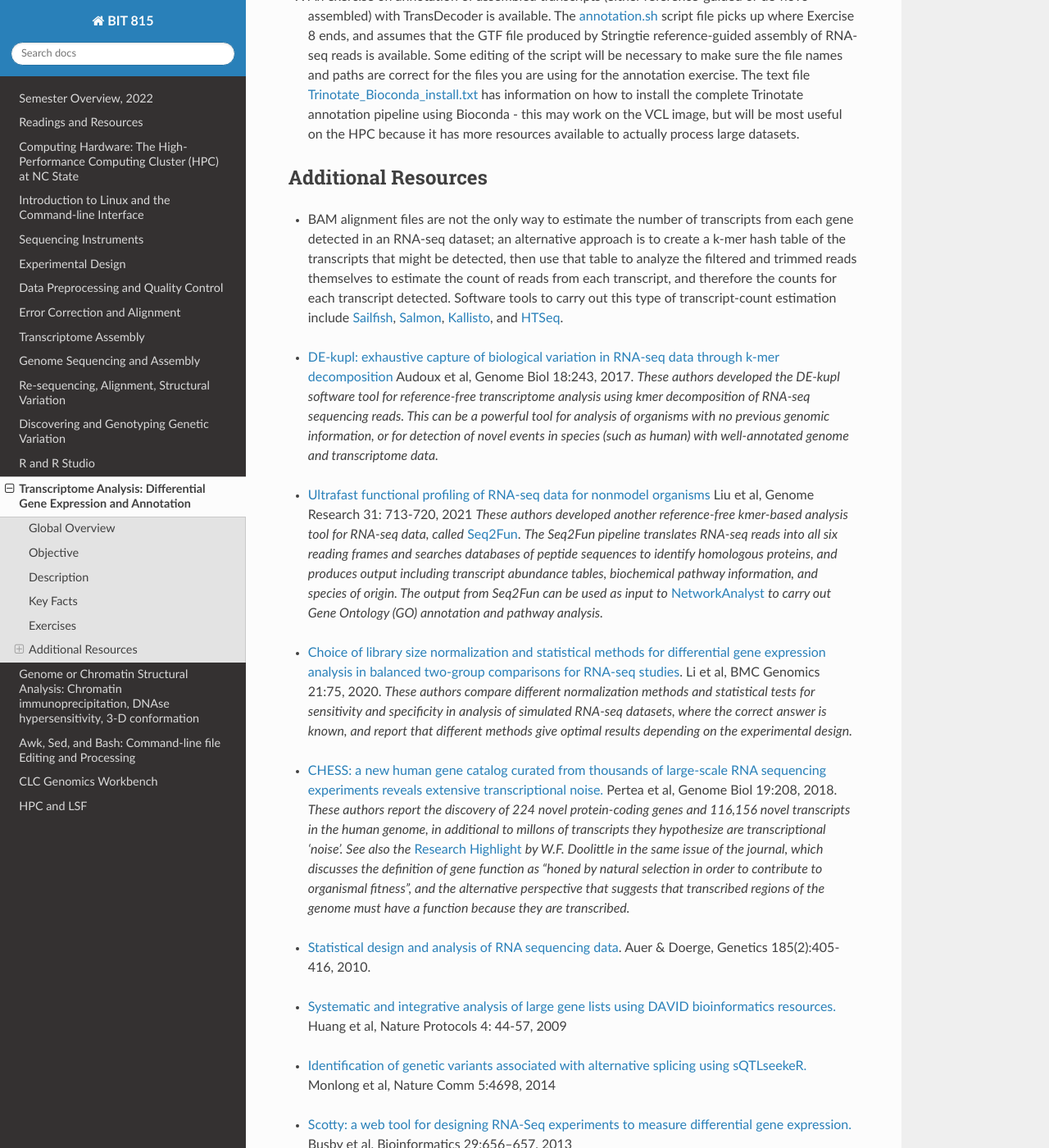
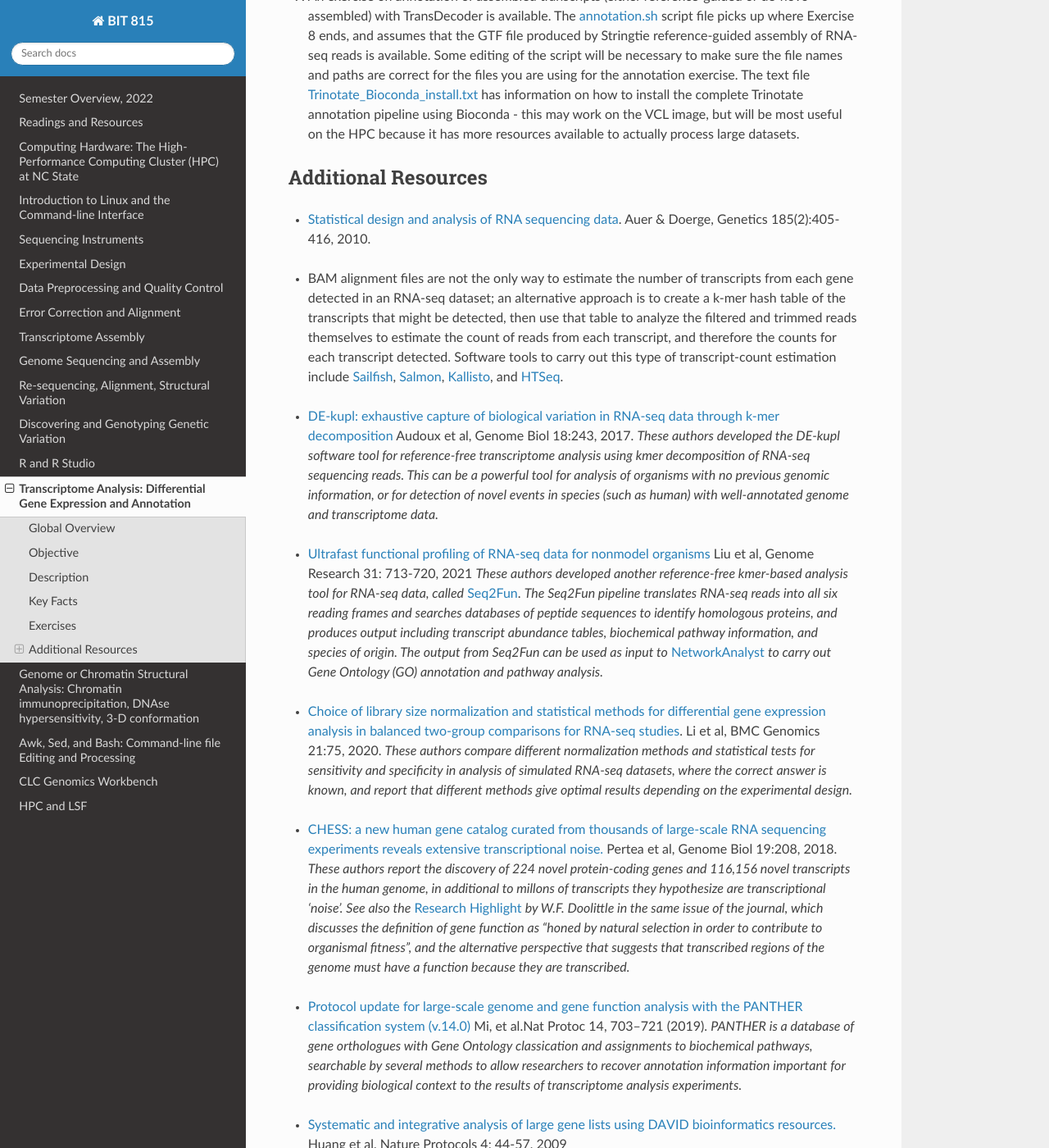
Before and after one commit to rwhetten/DeepSeqAnalysis, a Sphinx documentation site: the page built from docs/source/transcriptome-analysis.rst, in a window 1280 px wide and 1400 px high, scrolled down 3845 px. Shown: the whole window at 82% size. Built offline with Sphinx 7.4.7 and the Read the Docs theme 2.0.0, drawn with Linux system fonts in a browser that asks for light colours; some of the changed lines change nothing that is shown; some of the changed text lies outside the part shown.

Commit message:
Update transcriptome-analysis.rst
Update references

```diff
--- a/docs/source/transcriptome-analysis.rst
+++ b/docs/source/transcriptome-analysis.rst
@@ -95,6 +95,10 @@ You can use the commands found in the `Transcriptome_data.txt <https://drive.goo
 Additional Resources
 ********************
 
++ `Statistical design and analysis of RNA sequencing data <http://www.ncbi.nlm.nih.gov/pmc/articles/PMC2881125>`_. Auer & Doerge, Genetics 185(2):405-416, 2010.
+
+\
+
 + BAM alignment files are not the only way to estimate the number of transcripts from each gene detected in an RNA-seq dataset; an alternative approach is to create a k-mer hash table of the transcripts that might be detected, then use that table to analyze the filtered and trimmed reads themselves to estimate the count of reads from each transcript, and therefore the counts for each transcript detected. Software tools to carry out this type of transcript-count estimation include `Sailfish <http://www.cs.cmu.edu/~ckingsf/software/sailfish/>`_,  `Salmon <https://combine-lab.github.io/salmon/>`_, `Kallisto <https://pachterlab.github.io/kallisto/about>`_, and `HTSeq <http://www-huber.embl.de/HTSeq/doc/overview.html>`_.
 
 \
@@ -115,7 +119,7 @@ Additional Resources
 
 \
 
-+ `Statistical design and analysis of RNA sequencing data <http://www.ncbi.nlm.nih.gov/pmc/articles/PMC2881125>`_. Auer & Doerge, Genetics 185(2):405-416, 2010.
++ `Protocol update for large-scale genome and gene function analysis with the PANTHER classification system (v.14.0) <https://doi.org/10.1038/s41596-019-0128-8>`_ Mi, et al.Nat Protoc 14, 703–721 (2019). *PANTHER is a database of gene orthologues with Gene Ontology classication and assignments to biochemical pathways, searchable by several methods to allow researchers to recover annotation information important for providing biological context to the results of transcriptome analysis experiments.*
 
 \
 
@@ -176,5 +180,5 @@ Class Recordings
 +   `Session 24: recorded March 19th 2021 <https://drive.google.com/file/d/1TKlDlcxupa-qZGopSGF8gVIkVZgtbtwV/view?usp=sharing>`_. A trancscript of the recording is `also availabile <https://drive.google.com/file/d/1JgJ7LpdjXQmOQFFIfuAhOjYOq4I5ajiR/view?usp=sharing>`_.
 
 
-Last modified 9 March 2022.
+Last modified 29 March 2022.
 Edits by `Ross Whetten <https://github.com/rwhetten>`_, `Will Kohlway <https://github.com/wkohlway>`_, & `Maria Adonay <https://github.com/amalgamaria>`_.
```
